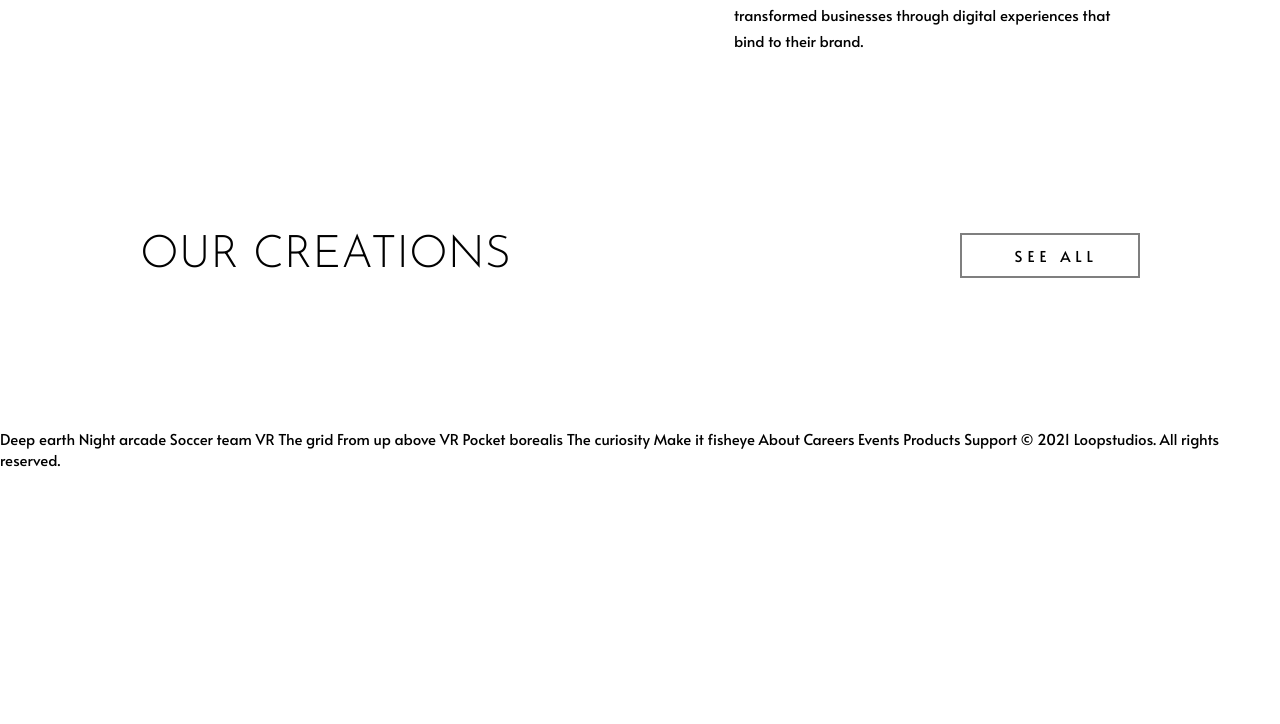
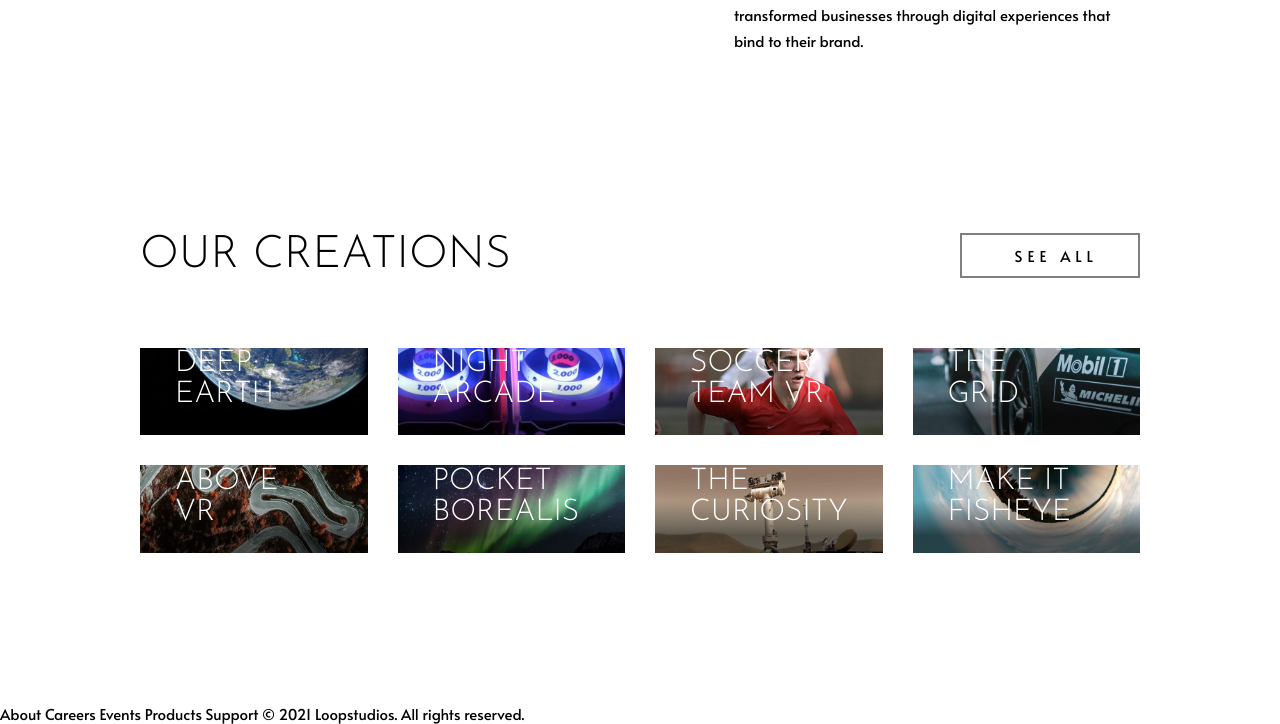
Before and after one commit to AxelV27/Loopstudios, a plain HTML site: page index.html in a window 1280 px wide. Shown: the part 1398-2122 px from the top of the page. Before the commit the page ends 1868 px from the top, so only its background shows below. Drawn offline with Linux system fonts and the light colour scheme.

Commit message:
Creations

```diff
--- a/index.html
+++ b/index.html
@@ -49,17 +49,74 @@
     <section class="gallery">
       <h2 class="gallery_title">Our creations</h2>
       <a href="#gallery-grid" class="gallery_btn">See all</a>
+      <div id="gallery_grid">
+        <div class="grid_img">
+          <picture>
+            <source media="(min-width:1380px)" srcset="./images/desktop/image-deep-earth.jpg">
+            <source srcset="./images/mobile/image-deep-earth.jpg">
+            <img src="./images/mobile/image-deep-earth.jpg" alt="earth">
+          </picture>
+          <h3>Deep earth</h3>
+        </div>
+        <div class="grid_img">
+          <picture>
+            <source media="(min-width:1380px)" srcset="./images/desktop/image-night-arcade.jpg">
+            <source srcset="./images/mobile/image-night-arcade.jpg">
+            <img src="./images/mobile/image-night-arcade.jpg" alt="nigth-arcade">
+          </picture>
+          <h3>Night arcade</h3>
+        </div>
+        <div class="grid_img">
+          <picture>
+            <source media="(min-width:1380px)" srcset="./images/desktop/image-soccer-team.jpg">
+            <source srcset="./images/mobile/image-soccer-team.jpg">
+            <img src="./images/mobile/image-soccer-team.jpg" alt="soccer">
+          </picture>
+          <h3>Soccer team VR</h3>
+        </div>
+        <div class="grid_img">
+          <picture>
+            <source media="(min-width:1380px)" srcset="./images/desktop/image-grid.jpg">
+            <source srcset="./images/mobile/image-grid.jpg">
+            <img src="./images/mobile/image-grid.jpg" alt="grid">
+          </picture>
+          <h3>The grid</h3>
+        </div>
+        <div class="grid_img">
+          <picture>
+            <source media="(min-width:1380px)" srcset="./images/desktop/image-from-above.jpg">
+            <source srcset="./images/mobile/image-from-above.jpg">
+            <img src="./images/mobile/image-from-above.jpg" alt="from-above">
+          </picture>
+          <h3>From up above VR</h3>
+        </div>
+        <div class="grid_img">
+          <picture>
+            <source media="(min-width:1380px)" srcset="./images/desktop/image-pocket-borealis.jpg">
+            <source srcset="./images/mobile/image-pocket-borealis.jpg">
+            <img src="./images/mobile/image-pocket-borealis.jpg" alt="pocket-borealis">
+          </picture>
+          <h3>Pocket borealis</h3>
+        </div>
+        <div class="grid_img">
+          <picture>
+            <source media="(min-width:1380px)" srcset="./images/desktop/image-curiosity.jpg">
+            <source srcset="./images/mobile/image-curiosity.jpg">
+            <img src="./images/mobile/image-curiosity.jpg" alt="curiosity">
+          </picture>
+          <h3>The curiosity</h3>
+        </div>
+        <div class="grid_img">
+          <picture>
+            <source media="(min-width:1380px)" srcset="./images/desktop/image-fisheye.jpg">
+            <source srcset="./images/mobile/image-fisheye.jpg">
+            <img src="./images/mobile/image-fisheye.jpg" alt="fisheye">
+          </picture>
+          <h3>Make it fisheye</h3>
+        </div>
+      </div>
     </section>
   </main>
-
-  Deep earth
-  Night arcade
-  Soccer team VR
-  The grid
-  From up above VR
-  Pocket borealis
-  The curiosity
-  Make it fisheye
 
   About
   Careers
--- a/style.css
+++ b/style.css
@@ -94,6 +94,23 @@ header ul li a {
     text-decoration: none;
     padding: 6px 15px;
     color: var(--white);
+    position: relative;
+    font-size: 1.1rem;
+}
+
+header ul li a::after {
+    content: "";
+    position: absolute;
+    bottom: 0;
+    left: 0;
+    width: 100%;
+    border: 1px solid var(--white);
+    transform: scale(0);
+    transition: transform 0.5s ease-in-out;
+}
+
+header ul li a:hover::after{
+    transform: scale(1);
 }
 
 
@@ -163,7 +180,7 @@ header .menu-toggle {
     text-transform: uppercase;
 }
 
-.gallery_btn{
+.gallery_btn {
     color: var(--black);
     text-transform: uppercase;
     text-decoration: none;
@@ -171,7 +188,87 @@ header .menu-toggle {
     border: 2px solid hsla(0, 0%, 0%, 0.5);
     padding: 10px 40px;
     position: relative;
-    transition: 0.8s;
+    transition: color 0.8s;
     overflow: hidden;
     text-align: right;
 }
+
+.gallery_btn::before {
+    content: "";
+    bottom: 0;
+    left: 0;
+    background-color: var(--black);
+    position: absolute;
+    width: 100%;
+    height: 0%; /* Initialement à 0 */
+    border-radius: 50% 50% 0 0;
+    transition: height 0.8s; /* Transitions de la hauteur */
+    z-index: -1;
+}
+
+.gallery_btn:hover::before {
+    height: 190%; /* Lorsque le bouton est survolé, étendre la hauteur à 100% */
+}
+
+.gallery_btn:hover {
+    color: var(--white); /* Changez la couleur du texte lors du survol */
+}
+
+#gallery_grid{
+    display: grid;
+    grid-template-columns: repeat(4, 1fr);
+    grid-column: 1 / -1;
+    gap: 30px;
+}
+
+.grid_img{
+    position: relative;
+    cursor: pointer;
+    transition: 1s;
+}
+
+
+.grid_img:hover{
+    transform: scale(0.97);
+}
+
+.grid_img h3{
+    font-family: "Josefin Sans", sans-serif;
+    font-size: 2em;
+    font-weight: 300;
+    color: var(--white);
+    text-transform: uppercase;
+    position: absolute;
+    bottom: 25px;
+    left: 35px;
+    width: 60%;
+}
+
+.grid_img img{
+    width: 100%;
+    height: 100%;
+}
+
+.grid_img::before {
+    content: "";
+    background-image: linear-gradient(rgba(255, 255, 255, 0) 40%, rgba(0, 0, 0, 0.6) 80%);
+    width: 100%;
+    height: 100%;
+    position: absolute;
+    top: 0;
+    left: 0;
+}
+
+.grid_img:hover::before{
+    content: "";
+    background-image: linear-gradient(rgba(255, 255, 255, 0.6) 70%, rgba(255, 255, 255, 0.6) 60%);
+    width: 100%;
+    height: 100%;
+    position: absolute;
+    top: 0;
+    left: 0;
+}
+
+.grid_img:hover h3 {
+    color: var(--black);
+}
```
